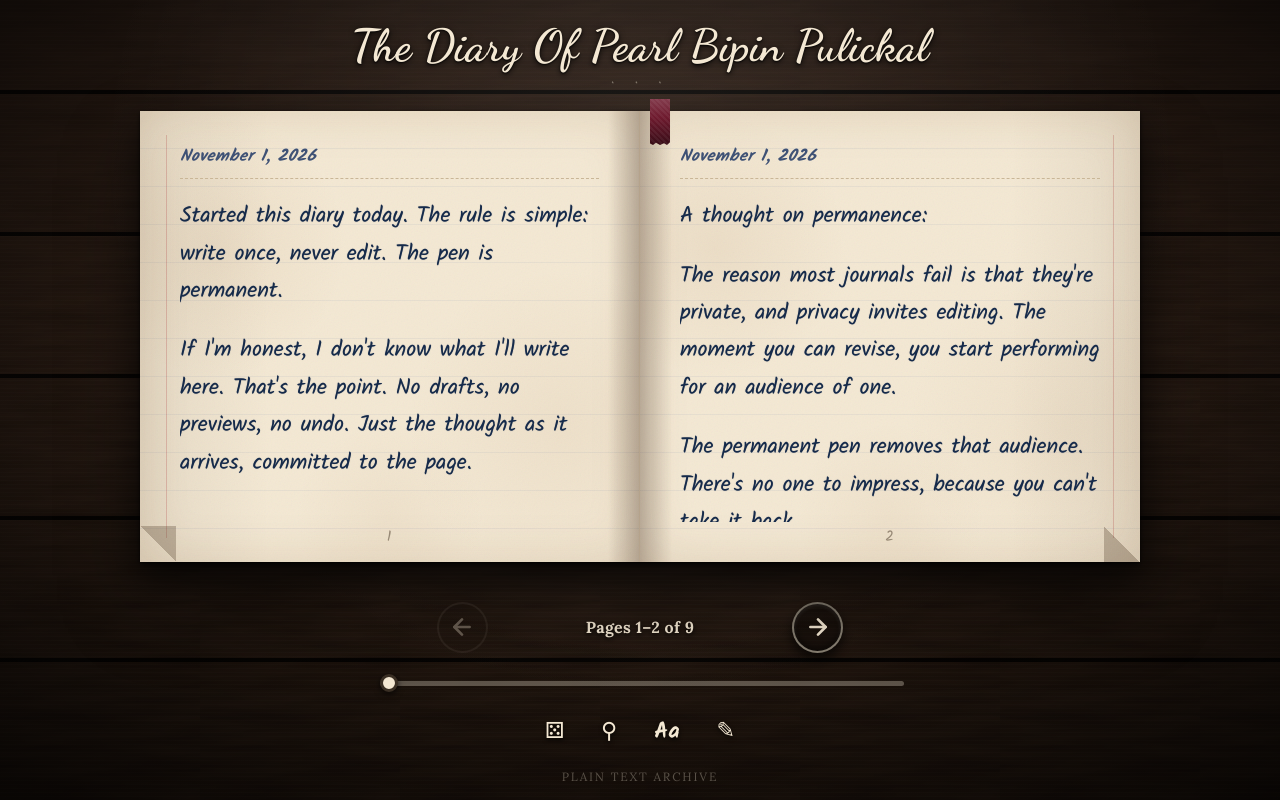
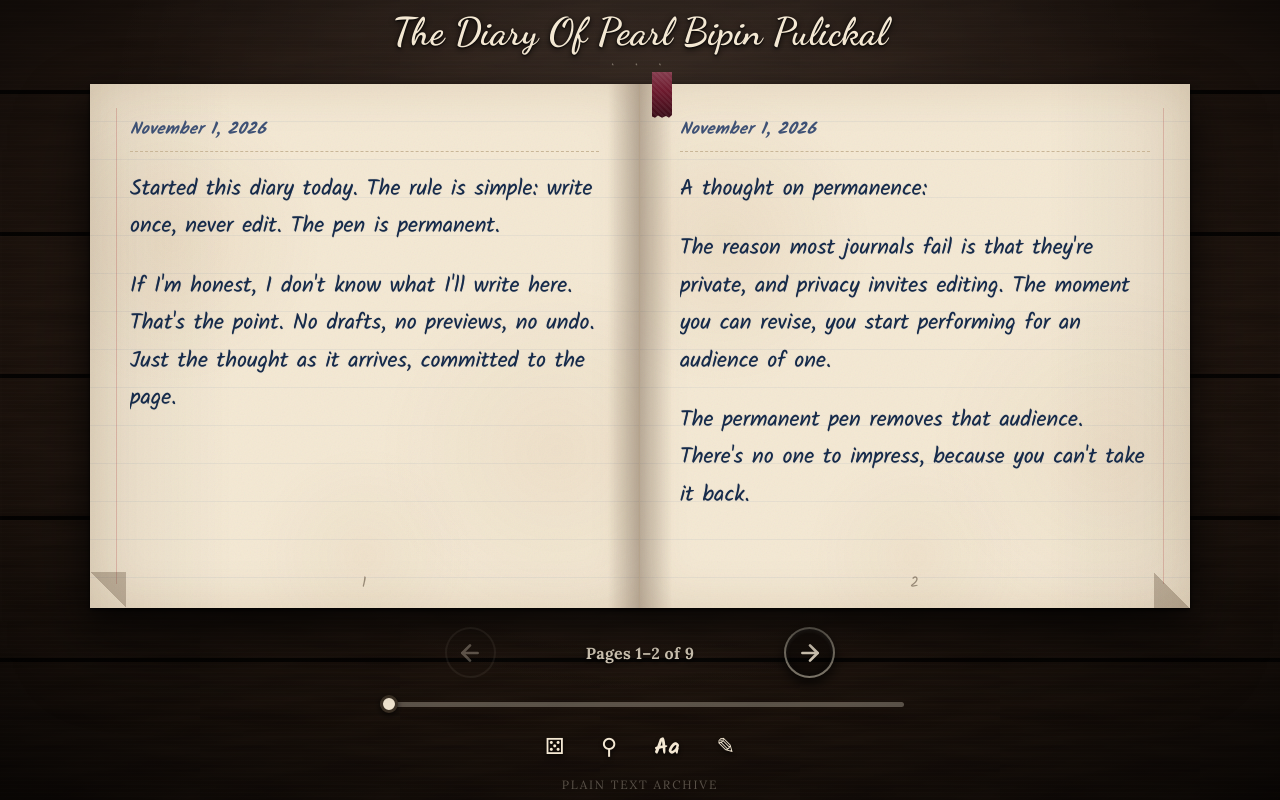
Before and after one commit to pearlbipin/TheDiaryOfPearlBipin, a plain HTML site: page index.html in a window 1280 px wide. Drawn offline with Linux system fonts and the light colour scheme.

Commit message:
Implement responsive styles for desktop and tablet
Added media queries for desktop and tablet landscape adjustments, including header, book frame, and footer spacing modifications.

```diff
--- a/index.html
+++ b/index.html
@@ -642,7 +642,47 @@ footer {
   cursor: pointer; font-size: 1rem; color: var(--ui-ink);
 }
 
-/* Mobile */
+/* ---------------------------------------------------
+   DESKTOP & TABLET LANDSCAPE ADJUSTMENTS
+   --------------------------------------------------- */
+@media (min-width: 801px) {
+  /* Shrink header to give book more vertical space */
+  .masthead {
+    padding: 0.8rem 1rem 0.2rem;
+  }
+  .masthead h1 {
+    font-size: clamp(1.8rem, 3vw, 2.4rem);
+  }
+
+  /* Remove extra padding around the book */
+  main {
+    padding: 0.2rem 1rem;
+  }
+
+  /* Widen the book slightly to improve aspect ratio */
+  .book-frame {
+    max-width: 1100px;
+  }
+
+  /* Tighten footer spacing significantly */
+  footer {
+    padding-top: 1rem;
+    padding-bottom: 0.5rem;
+    gap: 0.5rem;
+  }
+
+  .book-controls {
+    gap: 2rem;
+  }
+
+  .archive-link {
+    margin-top: 0.2rem;
+  }
+}
+
+/* ---------------------------------------------------
+   MOBILE & TABLET PORTRAIT
+   --------------------------------------------------- */
 @media (max-width: 800px) {
   .masthead { padding-top: 1rem; }
   .masthead h1 { font-size: 1.8rem; }
```
